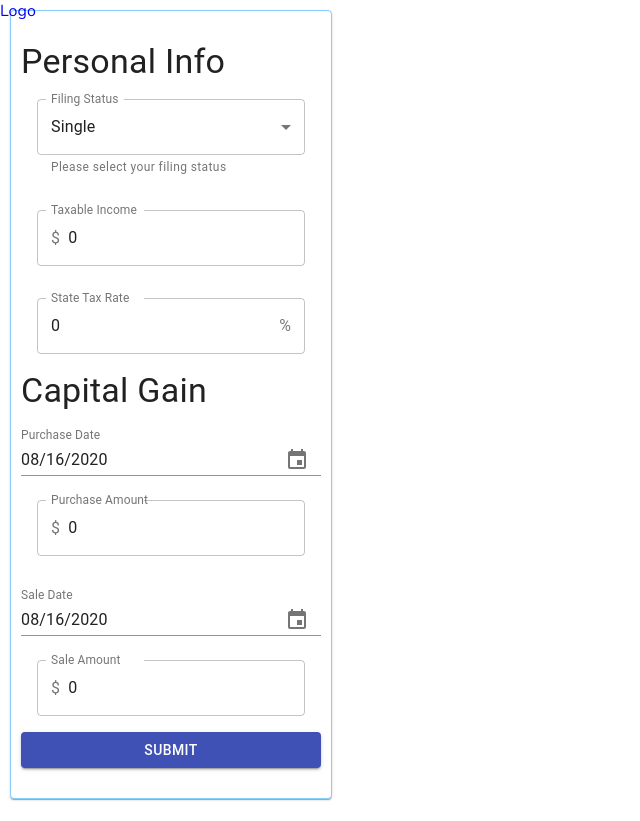
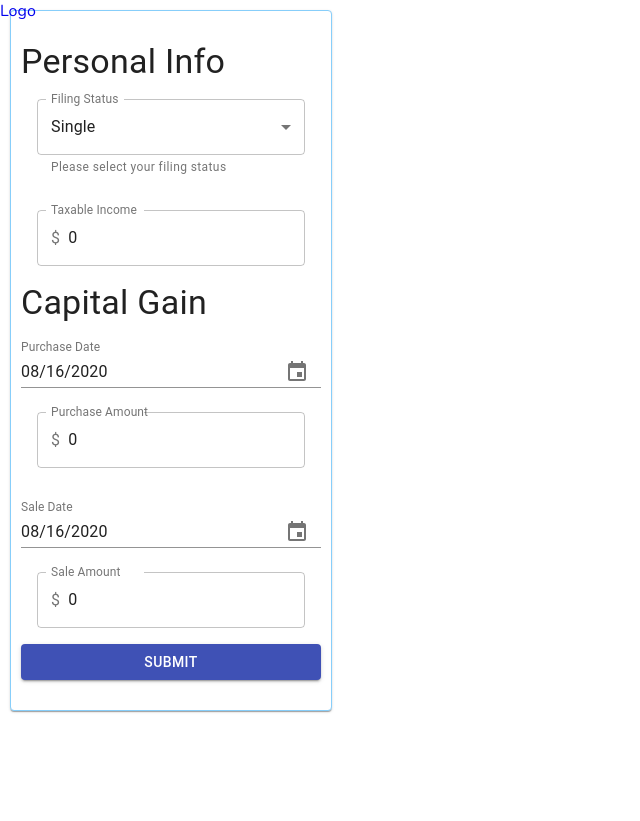
Before and after one commit to Kevin1192/Capital-Gain, a React (Create React App) app: page / in a window 1280 px wide. Shown: the whole page, without its empty margins (0-640 px from the left). After the commit the page ends 800 px from the top, so only its background shows below. Built offline with nearby package versions, Linux system fonts and the light colour scheme.

Commit message:
remove state tax

```diff
--- a/src/assets/scss/_general.scss
+++ b/src/assets/scss/_general.scss
@@ -19,3 +19,7 @@ h1, h2, h3, h4, h5, h6, .h1, .h2, .h3, .h4, .h5, .h6 {
 a {
     text-decoration: none !important;
 }
+
+p {
+    line-height: 1.6;
+}
--- a/src/components/CapitalGainForm.jsx
+++ b/src/components/CapitalGainForm.jsx
@@ -39,7 +39,6 @@ function CapitalGainForm() {
   const [values, setValues] = React.useState({
     filingStatus: "Single",
     taxableIncome: 0,
-    stateTaxRate: 0,
     selectedPurchaseDate: new Date(),
     selectedSaleDate: new Date(),
     purchaseAmount: 0,
@@ -100,21 +99,6 @@ function CapitalGainForm() {
                   labelWidth={120}
                 />
               </FormControl>
-              <FormControl variant="outlined" className={classes.margin}>
-                <InputLabel htmlFor="outlined-adornment-statetaxrate">
-                  State Tax Rate
-                </InputLabel>
-                <OutlinedInput
-                  id="outlined-adornment-statetaxrate"
-                  value={values.stateTaxRate}
-                  onChange={handleChange("stateTaxRate")}
-                  endAdornment={
-                    <InputAdornment position="end">%</InputAdornment>
-                  }
-                  labelWidth={120}
-                />
-              </FormControl>
-
               <Typography variant="h4" component="h6">
                 Capital Gain
               </Typography>
```
